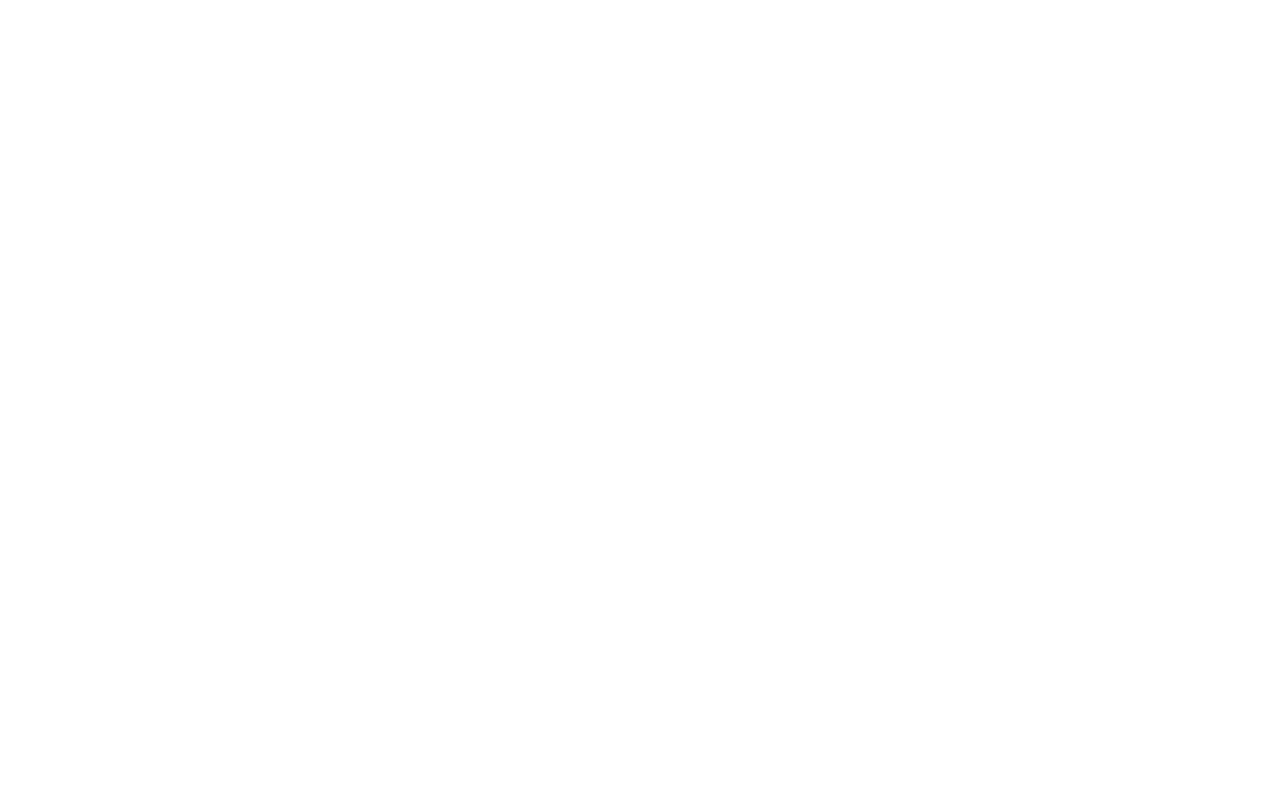
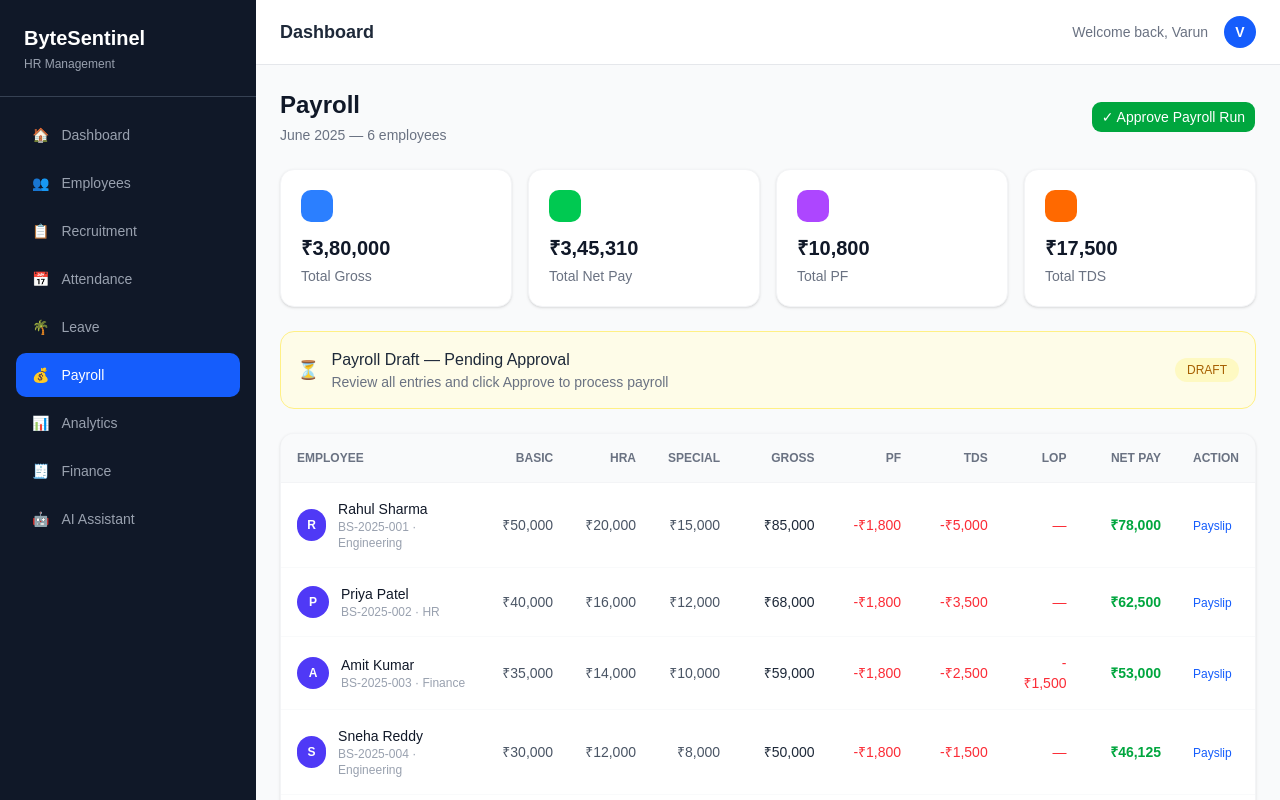
Before and after one commit to Varunteja119/Bytesential-hrms, a React (Vite) app: page /payroll in a window 1280 px wide. Before the commit this address had no page. Shown: the top 800 px of the page. Built offline with nearby package versions, Linux system fonts and the light colour scheme.

Commit message:
feat: payroll page with approval workflow

```diff
--- a/src/App.tsx
+++ b/src/App.tsx
@@ -4,6 +4,7 @@
 import Employees from "./pages/employees/Employees"
 import Recruitment from "./pages/recruitment/Recruitment"
 import Leave from "./pages/leave/Leave"
+import Payroll from "./pages/payroll/Payroll"
 
 function App() {
   return (
@@ -14,6 +15,7 @@
       <Route path="/employees" element={<Employees />} />
       <Route path="/recruitment" element={<Recruitment />} />
       <Route path="/leave" element={<Leave />} />
+      <Route path="/payroll" element={<Payroll />} />
     </Routes>
   )
 }
--- /dev/null
+++ b/src/pages/payroll/Payroll.tsx
@@ -0,0 +1,164 @@
+import DashboardLayout from "@/components/layout/DashboardLayout"
+import { useState } from "react"
+import { Button } from "@/components/ui/button"
+
+const payrollData = [
+  { id: 1, employee: "Rahul Sharma", empId: "BS-2025-001", department: "Engineering", basic: 50000, hra: 20000, special: 15000, pf: 1800, esi: 0, pt: 200, tds: 5000, lop: 0, gross: 85000, net: 78000 },
+  { id: 2, employee: "Priya Patel", empId: "BS-2025-002", department: "HR", basic: 40000, hra: 16000, special: 12000, pf: 1800, esi: 0, pt: 200, tds: 3500, lop: 0, gross: 68000, net: 62500 },
+  { id: 3, employee: "Amit Kumar", empId: "BS-2025-003", department: "Finance", basic: 35000, hra: 14000, special: 10000, pf: 1800, esi: 0, pt: 200, tds: 2500, lop: 1500, gross: 59000, net: 53000 },
+  { id: 4, employee: "Sneha Reddy", empId: "BS-2025-004", department: "Engineering", basic: 30000, hra: 12000, special: 8000, pf: 1800, esi: 375, pt: 200, tds: 1500, lop: 0, gross: 50000, net: 46125 },
+  { id: 5, employee: "Vikram Singh", empId: "BS-2025-005", department: "Sales", basic: 25000, hra: 10000, special: 7000, pf: 1800, esi: 315, pt: 200, tds: 800, lop: 3000, gross: 42000, net: 35885 },
+  { id: 6, employee: "Ananya Das", empId: "BS-2025-006", department: "Engineering", basic: 45000, hra: 18000, special: 13000, pf: 1800, esi: 0, pt: 200, tds: 4200, lop: 0, gross: 76000, net: 69800 },
+]
+
+const fmt = (n: number) => `₹${n.toLocaleString("en-IN")}`
+
+export default function Payroll() {
+  const [status, setStatus] = useState<"draft" | "approved">("draft")
+  const [month] = useState("June 2025")
+
+  const totalGross = payrollData.reduce((a, b) => a + b.gross, 0)
+  const totalNet = payrollData.reduce((a, b) => a + b.net, 0)
+  const totalPF = payrollData.reduce((a, b) => a + b.pf, 0)
+  const totalTDS = payrollData.reduce((a, b) => a + b.tds, 0)
+
+  return (
+    <DashboardLayout>
+      <div className="space-y-6">
+
+        {/* Header */}
+        <div className="flex items-center justify-between">
+          <div>
+            <h1 className="text-2xl font-bold text-gray-900">Payroll</h1>
+            <p className="text-gray-500 text-sm mt-1">{month} — {payrollData.length} employees</p>
+          </div>
+          <div className="flex gap-3">
+            {status === "draft" && (
+              <Button
+                onClick={() => setStatus("approved")}
+                className="bg-green-600 hover:bg-green-700 text-white"
+              >
+                ✓ Approve Payroll Run
+              </Button>
+            )}
+            {status === "approved" && (
+              <div className="flex items-center gap-2">
+                <span className="bg-green-100 text-green-700 px-3 py-2 rounded-lg text-sm font-medium">
+                  ✓ Payroll Approved
+                </span>
+                <Button className="bg-blue-600 hover:bg-blue-700 text-white">
+                  📧 Send Payslips
+                </Button>
+              </div>
+            )}
+          </div>
+        </div>
+
+        {/* Summary Cards */}
+        <div className="grid grid-cols-4 gap-4">
+          {[
+            { label: "Total Gross", value: fmt(totalGross), color: "bg-blue-500" },
+            { label: "Total Net Pay", value: fmt(totalNet), color: "bg-green-500" },
+            { label: "Total PF", value: fmt(totalPF), color: "bg-purple-500" },
+            { label: "Total TDS", value: fmt(totalTDS), color: "bg-orange-500" },
+          ].map((s) => (
+            <div key={s.label} className="bg-white rounded-xl p-5 shadow-sm border border-gray-100">
+              <div className={`w-8 h-8 ${s.color} rounded-lg mb-3`} />
+              <p className="text-xl font-bold text-gray-900">{s.value}</p>
+              <p className="text-sm text-gray-500 mt-1">{s.label}</p>
+            </div>
+          ))}
+        </div>
+
+        {/* Status Banner */}
+        <div className={`rounded-xl p-4 flex items-center justify-between ${
+          status === "draft" ? "bg-yellow-50 border border-yellow-200" : "bg-green-50 border border-green-200"
+        }`}>
+          <div className="flex items-center gap-3">
+            <span className="text-lg">{status === "draft" ? "⏳" : "✅"}</span>
+            <div>
+              <p className="font-medium text-gray-800">
+                {status === "draft" ? "Payroll Draft — Pending Approval" : "Payroll Approved — Ready to Dispatch"}
+              </p>
+              <p className="text-sm text-gray-500">
+                {status === "draft"
+                  ? "Review all entries and click Approve to process payroll"
+                  : "Click Send Payslips to email payslips to all employees"}
+              </p>
+            </div>
+          </div>
+          <span className={`px-3 py-1 rounded-full text-xs font-medium ${
+            status === "draft" ? "bg-yellow-100 text-yellow-700" : "bg-green-100 text-green-700"
+          }`}>
+            {status === "draft" ? "DRAFT" : "APPROVED"}
+          </span>
+        </div>
+
+        {/* Payroll Table */}
+        <div className="bg-white rounded-xl shadow-sm border border-gray-100 overflow-hidden">
+          <div className="overflow-x-auto">
+            <table className="w-full">
+              <thead>
+                <tr className="bg-gray-50 border-b border-gray-100">
+                  <th className="text-left px-4 py-4 text-xs font-semibold text-gray-500 uppercase">Employee</th>
+                  <th className="text-right px-4 py-4 text-xs font-semibold text-gray-500 uppercase">Basic</th>
+                  <th className="text-right px-4 py-4 text-xs font-semibold text-gray-500 uppercase">HRA</th>
+                  <th className="text-right px-4 py-4 text-xs font-semibold text-gray-500 uppercase">Special</th>
+                  <th className="text-right px-4 py-4 text-xs font-semibold text-gray-500 uppercase">Gross</th>
+                  <th className="text-right px-4 py-4 text-xs font-semibold text-gray-500 uppercase">PF</th>
+                  <th className="text-right px-4 py-4 text-xs font-semibold text-gray-500 uppercase">TDS</th>
+                  <th className="text-right px-4 py-4 text-xs font-semibold text-gray-500 uppercase">LOP</th>
+                  <th className="text-right px-4 py-4 text-xs font-semibold text-gray-500 uppercase">Net Pay</th>
+                  <th className="text-left px-4 py-4 text-xs font-semibold text-gray-500 uppercase">Action</th>
+                </tr>
+              </thead>
+              <tbody className="divide-y divide-gray-50">
+                {payrollData.map((emp) => (
+                  <tr key={emp.id} className="hover:bg-gray-50 transition-colors">
+                    <td className="px-4 py-4">
+                      <div className="flex items-center gap-3">
+                        <div className="w-8 h-8 rounded-full bg-indigo-600 flex items-center justify-center text-white text-xs font-bold">
+                          {emp.employee.charAt(0)}
+                        </div>
+                        <div>
+                          <p className="text-sm font-medium text-gray-900">{emp.employee}</p>
+                          <p className="text-xs text-gray-400">{emp.empId} · {emp.department}</p>
+                        </div>
+                      </div>
+                    </td>
+                    <td className="px-4 py-4 text-sm text-right text-gray-600">{fmt(emp.basic)}</td>
+                    <td className="px-4 py-4 text-sm text-right text-gray-600">{fmt(emp.hra)}</td>
+                    <td className="px-4 py-4 text-sm text-right text-gray-600">{fmt(emp.special)}</td>
+                    <td className="px-4 py-4 text-sm text-right font-medium text-gray-800">{fmt(emp.gross)}</td>
+                    <td className="px-4 py-4 text-sm text-right text-red-500">-{fmt(emp.pf)}</td>
+                    <td className="px-4 py-4 text-sm text-right text-red-500">-{fmt(emp.tds)}</td>
+                    <td className="px-4 py-4 text-sm text-right text-red-500">
+                      {emp.lop > 0 ? `-${fmt(emp.lop)}` : "—"}
+                    </td>
+                    <td className="px-4 py-4 text-sm text-right font-bold text-green-600">{fmt(emp.net)}</td>
+                    <td className="px-4 py-4">
+                      <button className="text-xs text-blue-600 hover:underline">Payslip</button>
+                    </td>
+                  </tr>
+                ))}
+              </tbody>
+              <tfoot>
+                <tr className="bg-gray-50 border-t-2 border-gray-200">
+                  <td className="px-4 py-4 text-sm font-bold text-gray-800">Total</td>
+                  <td colSpan={3} />
+                  <td className="px-4 py-4 text-sm font-bold text-right text-gray-800">{fmt(totalGross)}</td>
+                  <td className="px-4 py-4 text-sm font-bold text-right text-red-500">-{fmt(totalPF)}</td>
+                  <td className="px-4 py-4 text-sm font-bold text-right text-red-500">-{fmt(totalTDS)}</td>
+                  <td />
+                  <td className="px-4 py-4 text-sm font-bold text-right text-green-600">{fmt(totalNet)}</td>
+                  <td />
+                </tr>
+              </tfoot>
+            </table>
+          </div>
+        </div>
+
+      </div>
+    </DashboardLayout>
+  )
+}
```
